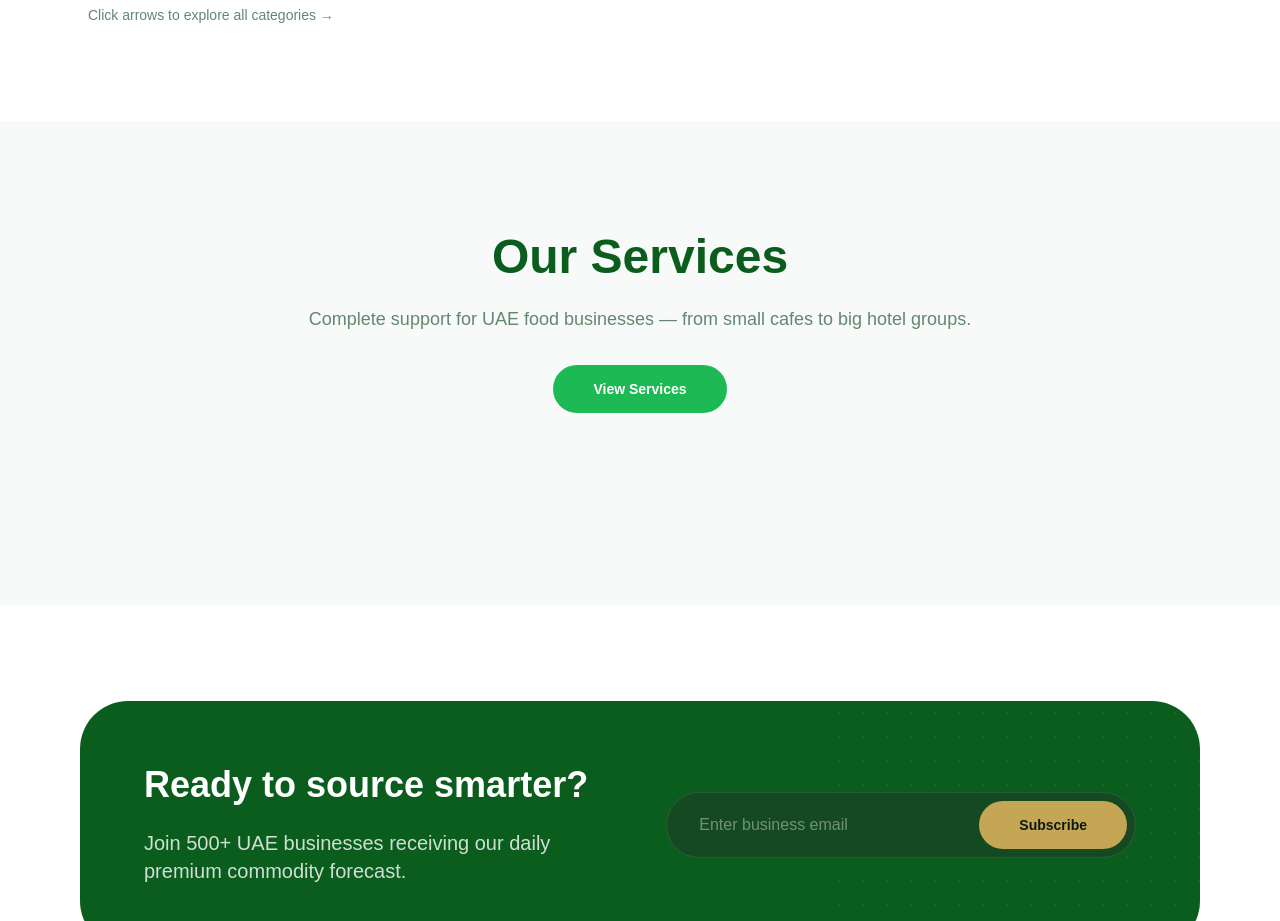
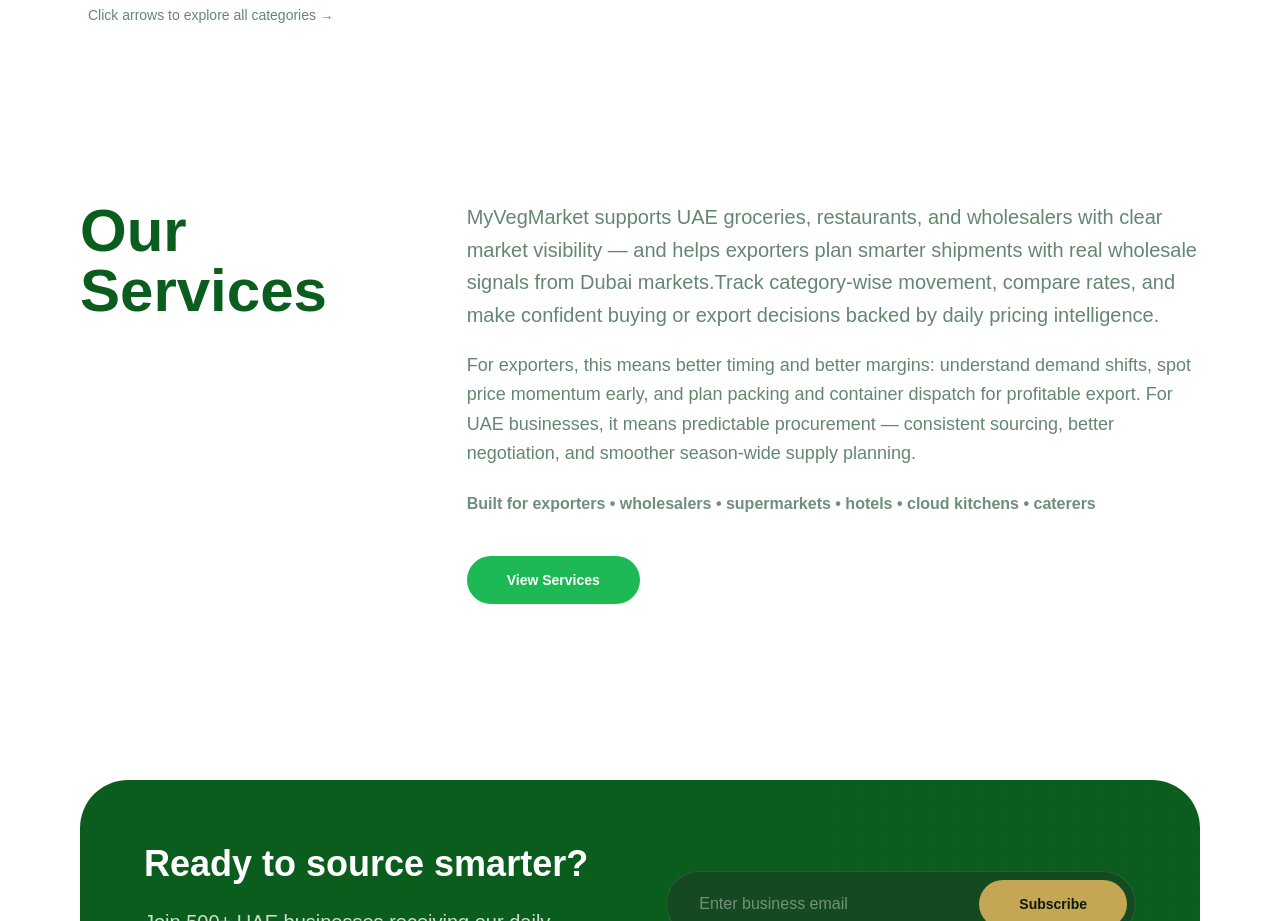
Before and after one commit to 192110686/MyVegmarket, a Next.js app: page / in a window 1280 px wide. Shown: the part 1420-2341 px from the top of the page. Built offline with nearby package versions, Linux system fonts and the light colour scheme.

Commit message:
fixed service section

```diff
--- a/src/app/page.tsx
+++ b/src/app/page.tsx
@@ -134,23 +134,49 @@
         </section>
 
         {/* SERVICES */}
-        <section className="px-6 lg:px-20 py-28 bg-[#f8faf9]">
-          <div className="max-w-[1440px] mx-auto text-center mb-20">
-            <h2 className="text-5xl font-extrabold text-[#0B5D1E] mb-6">
+     <section className="bg-white py-20">
+  <div className="max-w-[1400px] mx-auto px-6 lg:px-20">
+    <div className="grid grid-cols-1 lg:grid-cols-12 gap-10 items-start">
+      {/* LEFT: Title */}
+      <div className="lg:col-span-4">
+        <h2 className="text-6xl font-black text-[#0B5D1E] leading-[1]">
           Our Services
         </h2>
-            <p className="text-[#648770] text-lg max-w-2xl mx-auto font-medium">
-              Complete support for UAE food businesses — from small cafes to big hotel groups.
+      </div>
+
+      {/* RIGHT: Content */}
+      <div className="lg:col-span-8">
+        <p className="text-[#648770] text-xl font-medium leading-relaxed max-w-3xl">
+         MyVegMarket supports UAE groceries, restaurants, and wholesalers with clear market visibility — and helps exporters
+         plan smarter shipments with real wholesale signals from Dubai markets.Track category-wise movement,
+         compare rates, and make confident buying or export decisions backed by daily pricing intelligence.
         </p>
 
+        <p className="text-[#648770] text-lg font-medium leading-relaxed max-w-3xl mt-5">
+         For exporters, this means better timing and better margins: understand demand shifts, spot price momentum early,
+         and plan packing and container dispatch for profitable export. For UAE businesses, it means predictable
+         procurement — consistent sourcing, better negotiation, and smoother season-wide supply planning.
+        </p>
+
+        <p className="text-[#6f8f7c] text-base font-semibold mt-6">
+          Built for exporters • wholesalers • supermarkets • hotels • cloud kitchens • caterers
+        </p>
+
+        {/* Button aligned with paragraph (right column) */}
+        <div className="mt-10">
           <Link
             href="/services"
-              className="inline-flex mt-8 bg-[#1db954] text-white text-sm font-bold h-12 px-10 rounded-full items-center justify-center hover:opacity-90"
+            className="inline-flex items-center justify-center bg-[#1db954] text-white font-extrabold text-sm h-12 px-10 rounded-full hover:opacity-95 transition-opacity"
           >
             View Services
           </Link>
         </div>
+      </div>
+    </div>
+  </div>
 </section>
+
+
 
         {/* CTA SUBSCRIBE */}
         <section className="px-6 lg:px-20 py-24">
```
Lines whose indentation alone changed are shown as unchanged.
